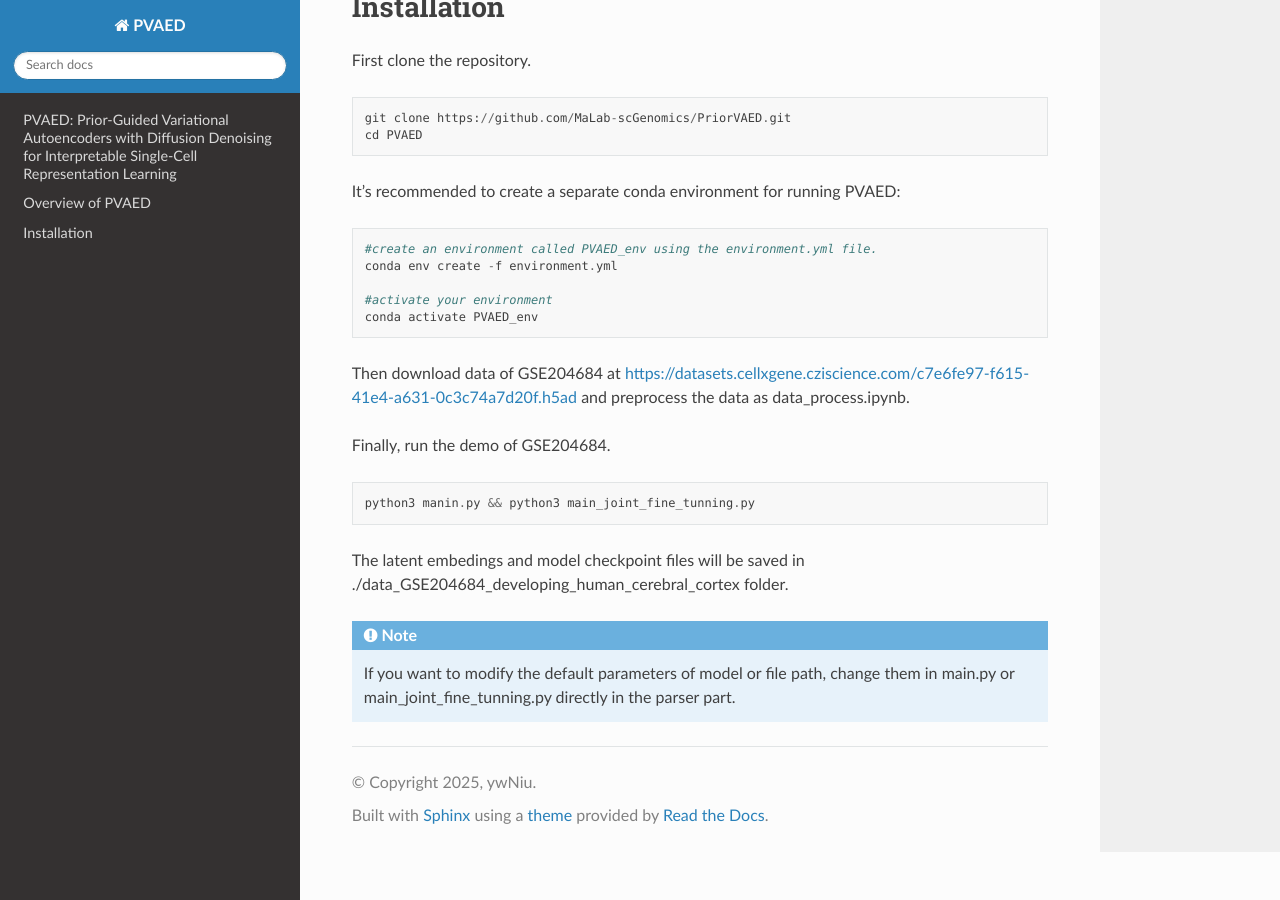
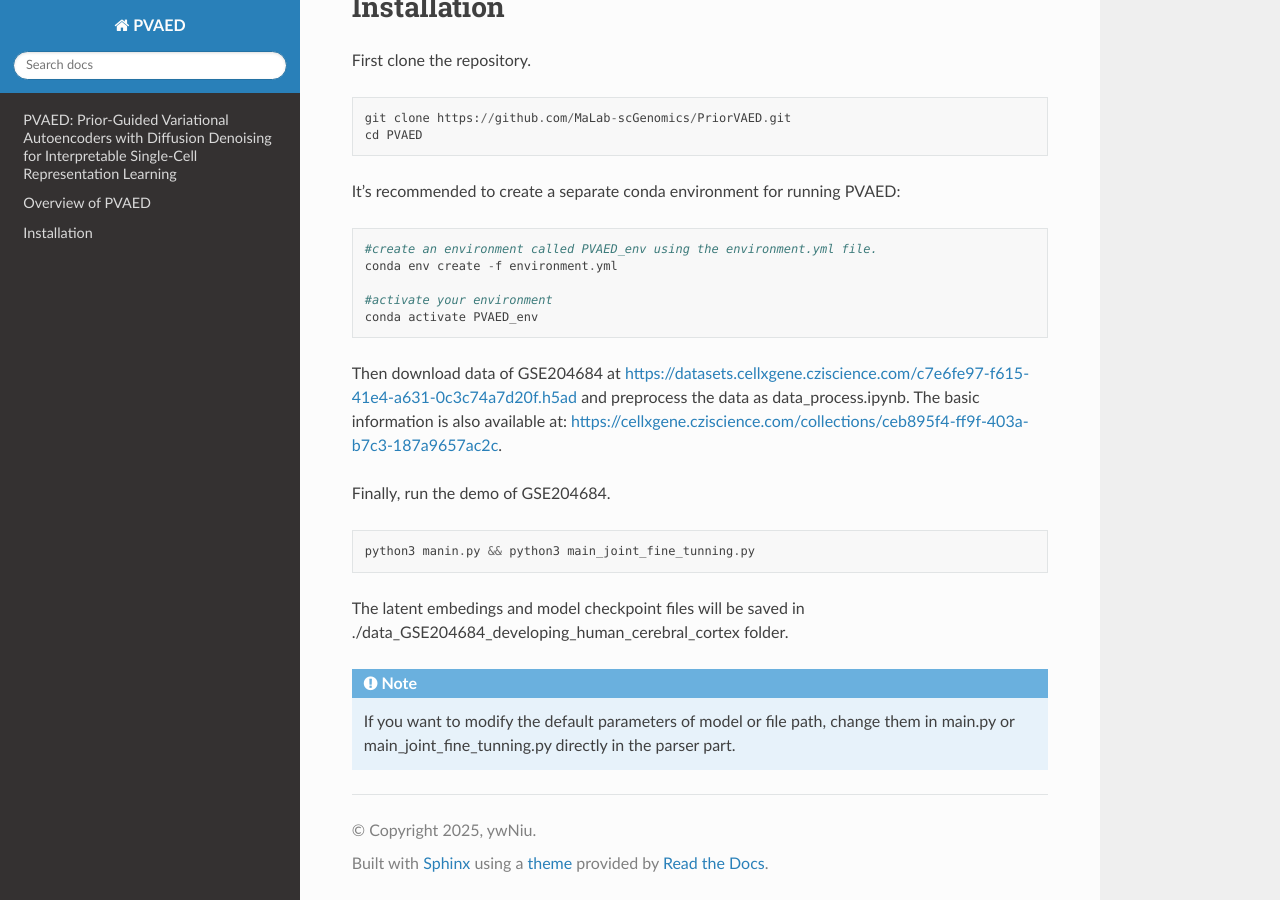
Before and after one commit to ywNiu/PriorVAED, a Sphinx documentation site: the page built from PVAED/docs/index.rst, in a window 1280 px wide and 900 px high, scrolled down 1082 px. Built offline with Sphinx 7.4.7 and the Read the Docs theme 3.1.0, drawn with Linux system fonts in a browser that asks for light colours; pages that are not in the unit, such as notebooks, are missing from menus.

Commit message:
Update index.rst

```diff
--- a/PVAED/docs/index.rst
+++ b/PVAED/docs/index.rst
@@ -36,7 +36,7 @@ It's recommended to create a separate conda environment for running PVAED:
    #activate your environment
    conda activate PVAED_env
 
-Then download data of GSE204684 at https://datasets.cellxgene.cziscience.com/c7e6fe97-f615-41e4-a631-0c3c74a7d20f.h5ad and preprocess the data as data_process.ipynb.
+Then download data of GSE204684 at https://datasets.cellxgene.cziscience.com/c7e6fe97-f615-41e4-a631-0c3c74a7d20f.h5ad and preprocess the data as data_process.ipynb. The basic information is also available at: https://cellxgene.cziscience.com/collections/ceb895f4-ff9f-403a-b7c3-187a9657ac2c.
 
 Finally, run the demo of GSE204684.
 
```
